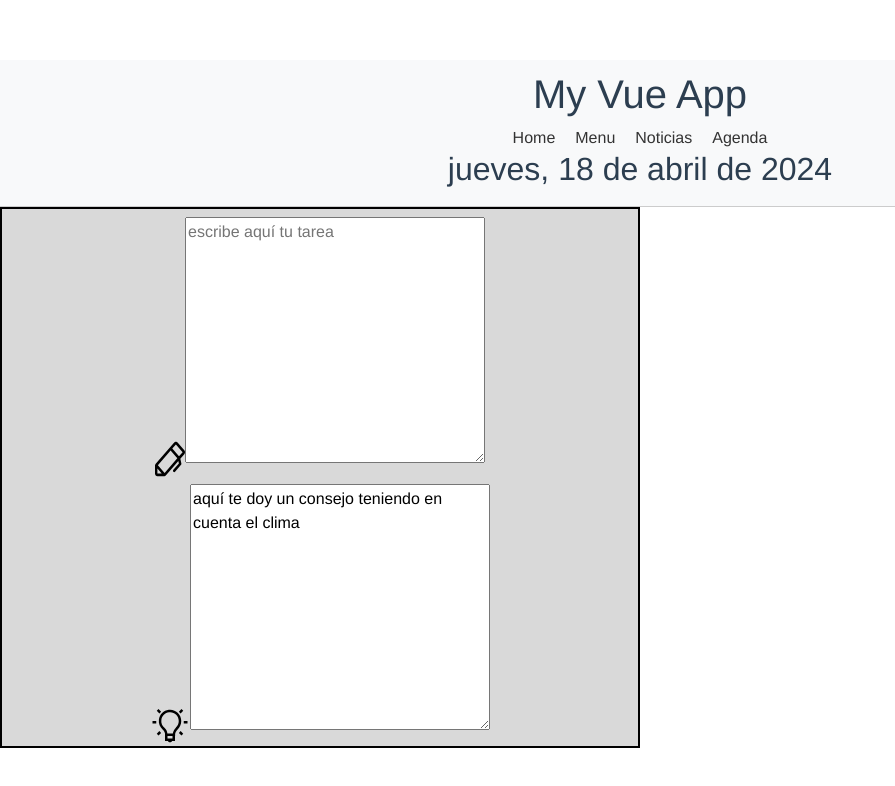
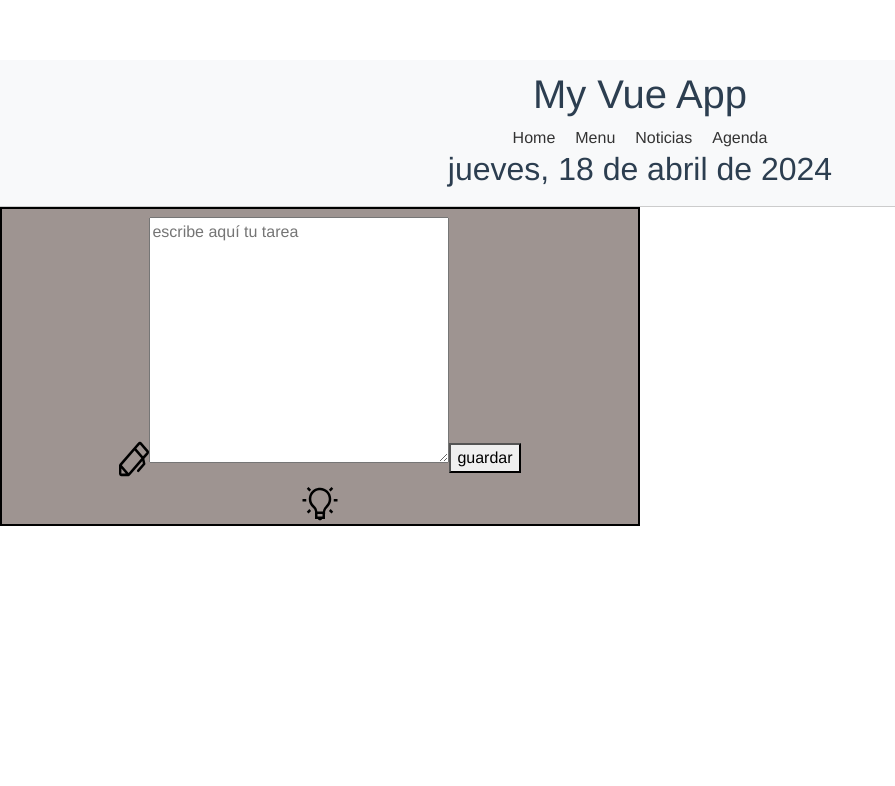
Before and after one commit to jdaltamiranodev/app_clima-2.0, a Vue app in the folder clima2.0/: page /agenda in a window 1280 px wide. Shown: the top 786 px of the page, without its empty margins (0-895 px from the left). Built offline with nearby package versions, Linux system fonts and the light colour scheme; no server answers.

Commit message:
dailyweather funciona perfectamente

```diff
--- a/clima2.0/src/components/DailyWeather.vue
+++ b/clima2.0/src/components/DailyWeather.vue
@@ -1,48 +1,44 @@
 <template>
   <div class="dailyCard">
-    <h2>{{msg}}</h2>
-        <div class="SingleDayCard" >
+    <h2>{{ msg }}</h2>
+    <div class="SingleDayCard">
       <div class="rightNow">
-              <h2 v-if="weatherData && weatherData.name">{{ weatherData.name}}</h2>
+        <h2 v-if="weatherData && weatherData.name">{{ weatherData.name }}</h2>
 
         <!--  <h2 v-if="weatherData && weatherData.name">{{ Math.floor(weatherData.name)}}</h2> -->
         <p v-if="weatherData && weatherData.main">Temperatura {{ Math.round(weatherData.main.temp) }}°C</p>
         <p v-if="weatherData && weatherData.main">Mínimo {{ Math.round(weatherData.main.temp_min) }}°C</p>
         <p v-if="weatherData && weatherData.main">Máxima{{ Math.round(weatherData.main.temp_max) }}°C</p>
-                             <!--  "main":{
-                  "temp":306.15, //current temperature
-                  "pressure":1013,
-                  "humidity":44,
-                  "temp_min":306.15, //min current temperature in the city
-                  "temp_max":306.15 //max current temperature in the city
-                } -->
+      </div>
+
+       <div class="note" id="note_Container">
+        <img alt="" src="../assets/pen.svg">
+        <textarea v-model="todo" id="note" cols="30" rows="10" placeholder="escribe aquí tu tarea">
+        </textarea>
+        <button @click="guardar">guardar</button>
+      </div>
+
+      <div class="advice" id="advice_container">
+        <img alt="" src="../assets/idea.svg">
+        <textarea v-if="mostrarConsejo" v-model="idea" id="idea" cols="30" rows="10" placeholder="escribe aquí tus planes"></textarea>
+      </div>
 
         </div>
-            <div class="note">
-                <img alt="" src="../assets/pen.svg" >
-                <textarea name="" id="notes" cols="30" rows="10" placeholder="escribe aquí tu tarea"></textarea>
-            </div>
-            <div class="advice">
-                <img alt="" src="../assets/idea.svg" >
-                <textarea name="" id="" cols="30" rows="10">aquí te doy un consejo teniendo en cuenta el clima</textarea>
 
     </div>
-        </div>
-    </div>
+
 
 </template>
 
-<script>
-import { defineComponent,ref, onMounted } from 'vue';
+
+
+<script setup>
+import { ref, onMounted } from 'vue';
 import axios from 'axios';
 
-export default defineComponent({
-  name: 'DailyWeather',
-  setup() {
+
 const weatherData = ref(null);
 const apiKey = '8f5a97309913a1742cefe19e754e0110';
-
-
 
 // Método para obtener los datos del clima
 const getWeatherData = async () => {
@@ -59,18 +55,58 @@ export default defineComponent({
   getWeatherData();
 });
 
-    return { weatherData };
-  },
-});
+const todo = ref('');
+const consejo = ref ('');
+const idea = ref('');
+const mostrarConsejo = ref(false);
+
+const generarConsejo = ()=> {
+  const palabras = todo.value;
+  if (palabras.includes('playa')){
+    consejo.value = 'dont forget your suncream';
+
+
+  }else if (palabras.includes ('salir')){consejo.value = 'pasalo super bien';
+}else{
+  consejo.value = 'Checa el tiempo de tu destino favorito';
+}
+return consejo.value;
+};
+const guardar = ()=>{
+  const consejoGuardado = generarConsejo();
+  localStorage.setItem('todo', consejoGuardado);
+  idea.value = consejoGuardado;
+  mostrarConsejo.value = true;
+}
+
+// Función para mostrar el consejo guardado en localStorage
+/* const mostrarIdea = () => {
+  const consejoGuardado = localStorage.getItem('todo');
+  if (consejoGuardado) {
+    idea.value = consejoGuardado;
+  }
+}; */
+
+// Llamar a la función mostrarIdea cuando el componente se monta
+/* onMounted(() => {
+  mostrarIdea();
+}); */
+
+ /*  console.log(typeof localStorage.getItem('todo')) */
 </script>
 
-<style >
-.dailyCard{ border: solid 2px black;
-background-color: #d9d9d9 ;
-width: 50%;
+<!-- <script setup>
+// Exporta weatherData para que esté disponible en el template
+export { weatherData };
+</script> -->
 
 
 
+
+<style scoped>
+.dailyCard {
+  border: solid 2px black;
+  background-color: #9e9491;
+  width: 50%;
 }
-
 </style>
--- a/clima2.0/src/views/AgendaView.vue
+++ b/clima2.0/src/views/AgendaView.vue
@@ -3,7 +3,8 @@
 
      <!--  <img alt="Vue logo" src="../assets/logo.svg"> -->
 
-        <DailyWeather msg=" daily"/>
+        <DailyWeather msg=""/>
+
 
 
     </div>
```
Also changed, not shown: clima2.0/src/components/archivo.txt (added). Lines whose indentation alone changed are shown as unchanged.
